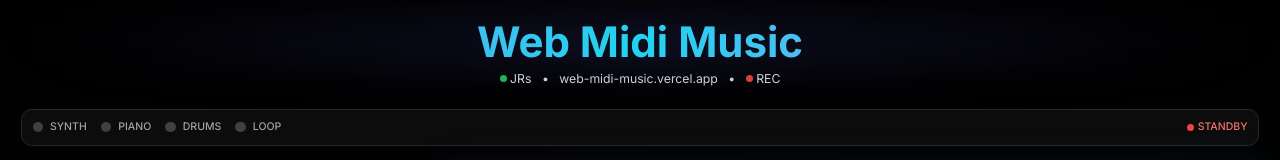
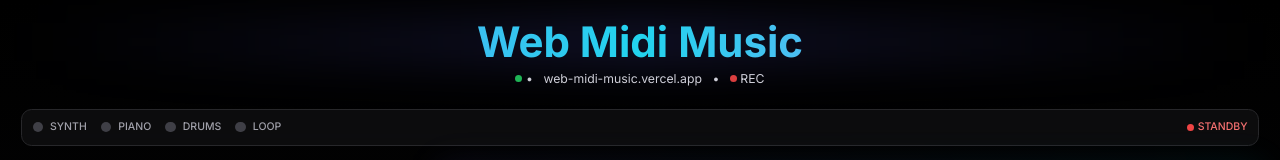
Before and after one commit to sudo-self/midi-controller, a Next.js app: page / in a window 1280 px wide. Shown: the top 160 px of the page. Built offline with nearby package versions, Linux system fonts and the light colour scheme.

Commit message:
Update MidiController.tsx

```diff
--- a/components/MidiController.tsx
+++ b/components/MidiController.tsx
@@ -307,9 +307,8 @@ const MidiController: React.FC = () => {
           <div className="flex items-center justify-center gap-3 text-zinc-300">
             <div className="flex items-center gap-1">
               <div className="w-2 h-2 bg-green-500 rounded-full animate-pulse"></div>
-              <span className="text-sm">JRs</span>
+              <span className="text-sm">•</span>
             </div>
-            <span className="text-sm">•</span>
             <p className="text-sm">web-midi-music.vercel.app</p>
             <span className="text-sm">•</span>
             <div className="flex items-center gap-1">
```
